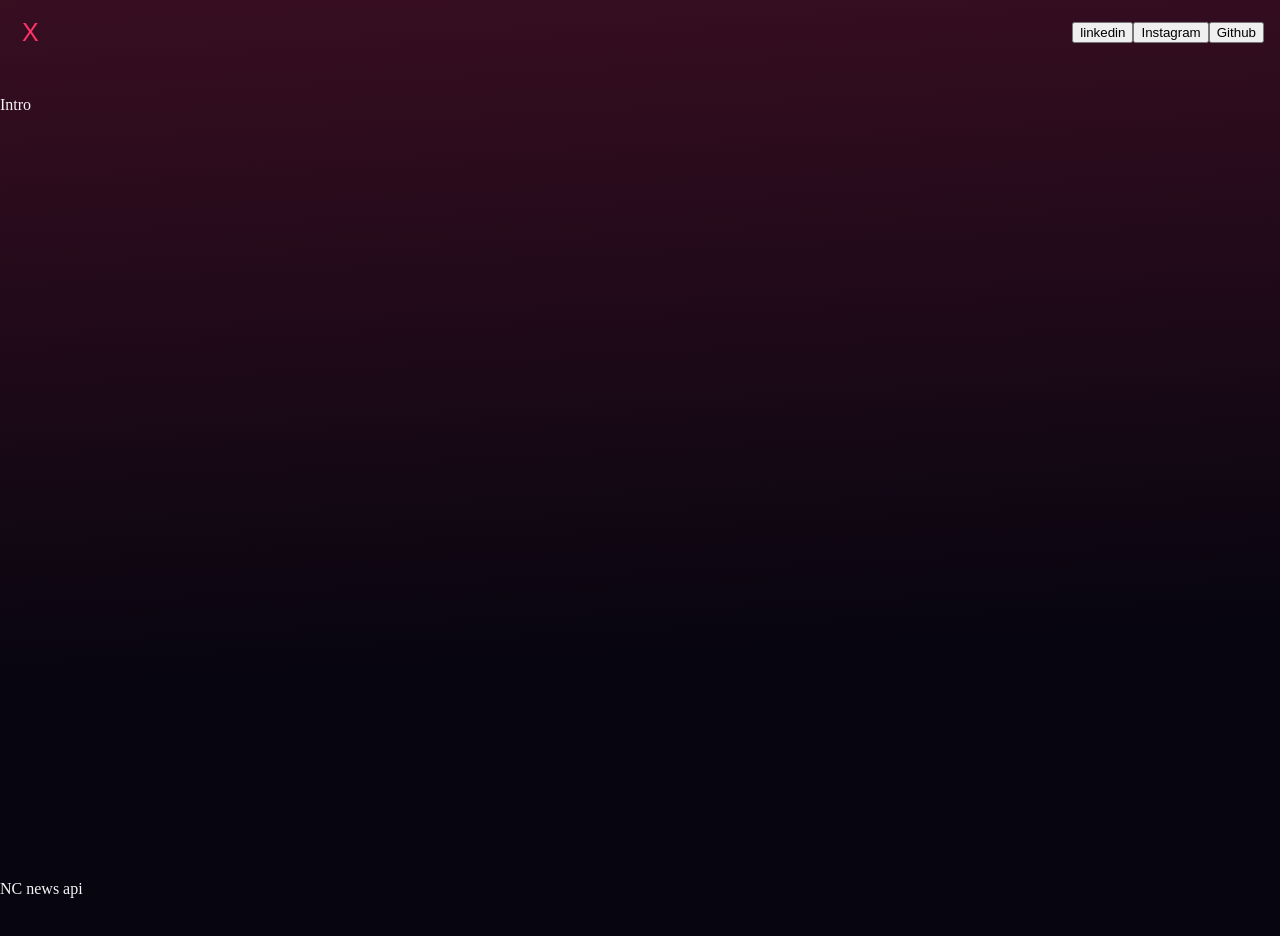
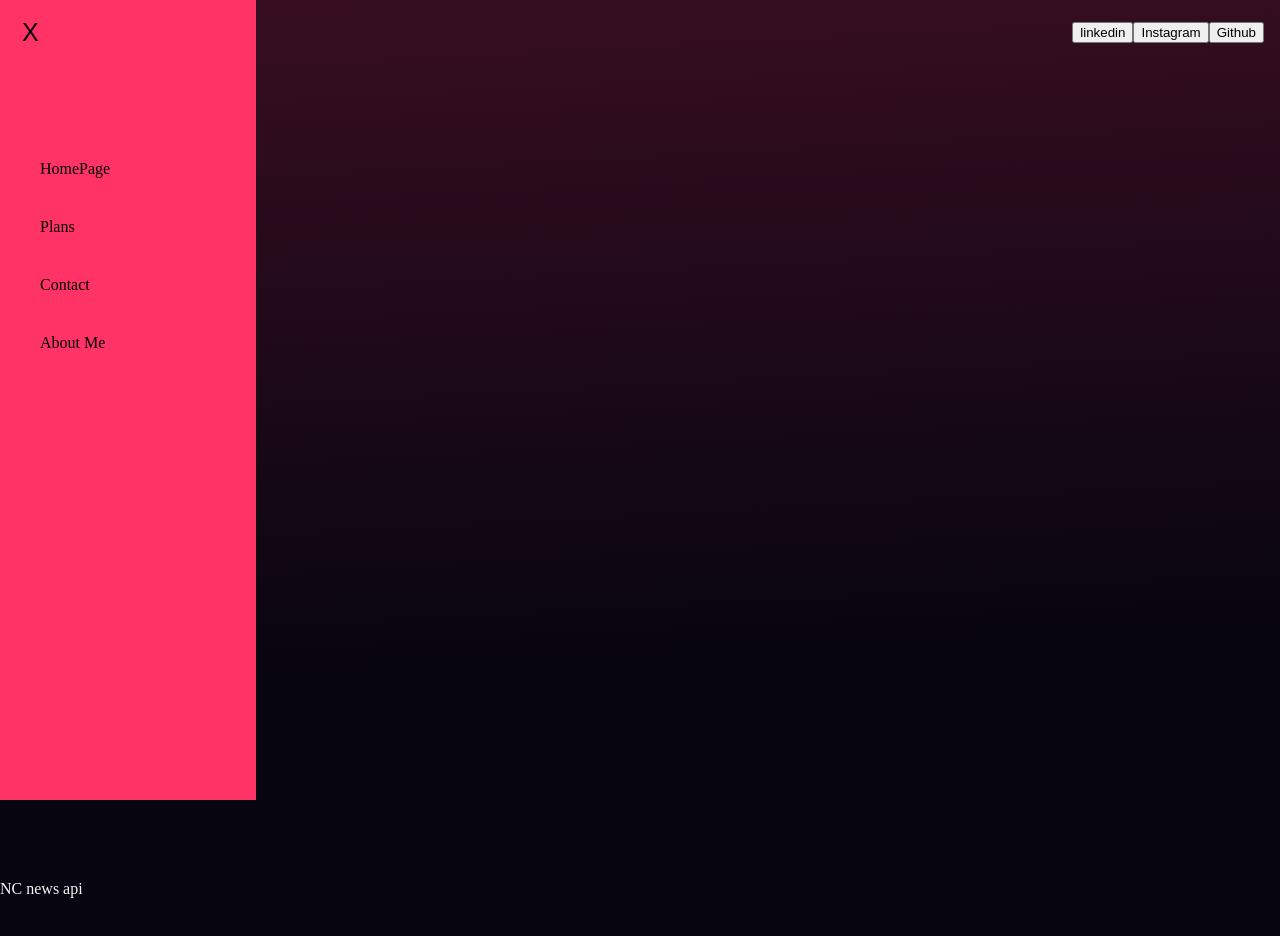
Before and after one commit to LangaLee/My-portfolio, a React (Vite) app: page / in a window 1280 px wide. Both pictures are taken after a click on the button 32 px from the left and 30 px from the top of the page. Shown: the top 936 px of the page. Built offline with nearby package versions, Linux system fonts and the light colour scheme.

Commit message:
added animation to the navBar list

```diff
--- a/src/components/navbar.jsx
+++ b/src/components/navbar.jsx
@@ -3,30 +3,33 @@ import { useState } from "react";
 import NavigationList from "./navigationList";
 const Navbar = () => {
   const [isOpen, setIsOpen] = useState(false);
-  const [scaleValue, setScaleValue] = useState(1);
+
   return (
+    <div>
+      <div>
+        {" "}
+        <NavigationList isOpen={isOpen} />{" "}
+      </div>
       <div className="navBar">
         <div>
-        {isOpen ? (
-          <NavigationList
-            setIsOpen={setIsOpen}
-            scale={scaleValue}
-            setScaleValue={setScaleValue}
-          />
-        ) : (
           <button
             className="optionsLink"
             onClick={() => {
-              setIsOpen(true);
-              setScaleValue(0);
+              setIsOpen((prevState) => !prevState);
             }}
           >
+            {isOpen ? (
+              <p className="closeNavList">X</p>
+            ) : (
+              <>
                 <div className="options"></div>
                 <div className="options"></div>
                 <div className="options"></div>
+              </>
+            )}
           </button>
-        )}
         </div>
+
         <div>
           <a href="https://www.linkedin.com/in/langa-dlemz/" target="_blank">
             <button>linkedin</button>
@@ -39,6 +42,7 @@ const Navbar = () => {
           </a>
         </div>
       </div>
+    </div>
   );
 };
 
--- a/src/components/navigationList.jsx
+++ b/src/components/navigationList.jsx
@@ -1,18 +1,37 @@
 import "../css files/navigationList.scss";
 import { motion } from "framer-motion";
 
-const NavigationList = ({ setIsOpen, scaleValue, setScaleValue }) => {
+const variants = {
+  open: {
+    clipPath: "circle(1200px at 0px 0px)",
+    transition: {
+      type: "spring",
+      stiffness: 10,
+    },
+  },
+  closed: {
+    clipPath: "circle(0px at 0px 0px)",
+    transition: {
+      delay: 0.5,
+      type: "spring",
+      stiffness: 200,
+      damping: 40,
+    },
+  },
+};
+
+const NavigationList = ({ isOpen }) => {
+  console.log(isOpen, variants);
   return (
-    <motion.div>
-      <button
-        className="closeNavList"
-        onClick={() => {
-          setIsOpen(false);
-          setScaleValue(0);
-        }}
-      >
-        X
-      </button>
+    <motion.div animate={isOpen ? "open" : "closed"}>
+      <motion.div className="navList" variants={variants}>
+        <motion.ul className="navListItems">
+          <motion.a className="liItem">HomePage</motion.a>
+          <motion.a className="liItem">Plans</motion.a>
+          <motion.a className="liItem">Contact</motion.a>
+          <motion.a className="liItem">About Me</motion.a>
+        </motion.ul>
+      </motion.div>
     </motion.div>
   );
 };
--- a/src/css files/navbar.scss
+++ b/src/css files/navbar.scss
@@ -6,6 +6,7 @@
   height: 8vh;
   width: 100%;
   top: 0%;
+  left: 0%;
   align-items: center;
   justify-content: space-between;
   padding: 2vh;
--- a/src/css files/navigationList.scss
+++ b/src/css files/navigationList.scss
@@ -1,6 +1,30 @@
 .closeNavList {
   background-color: inherit;
   border: none;
-  color: #ff3366;
+  color: #070510;
   font-size: 25px;
 }
+
+.navList {
+  position: fixed;
+  display: flex;
+  flex-direction: column;
+  height: 100vh;
+  background-color: #ff3366;
+  color: black;
+  width: 20vw;
+}
+
+.navListItems {
+  margin-top: 15vh;
+  display: flex;
+  flex-direction: column;
+}
+
+.liItem {
+  margin-top: 40px;
+}
+
+.liItem:hover {
+  cursor: pointer;
+}
```
Lines whose indentation alone changed are shown as unchanged.
